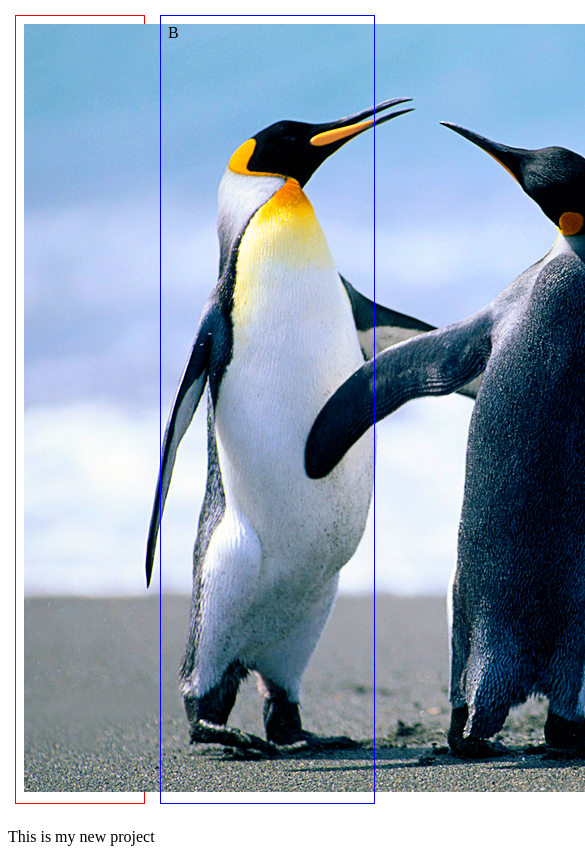
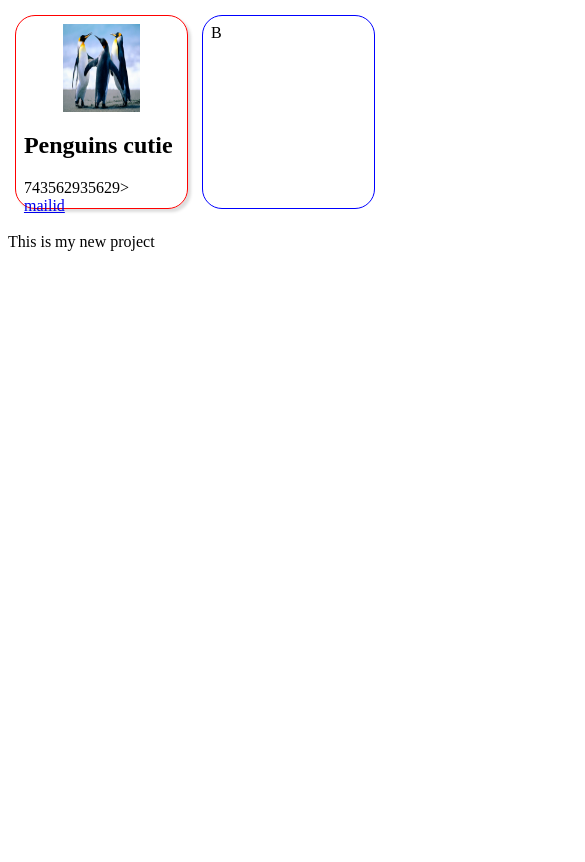
Before and after one commit to indhu-B3/indhu, a plain HTML site: page index.html in a window 390 px wide. Shown: the top 862 px of the page, 585 px wide, since content can reach past the window. Drawn offline with Linux system fonts and the light colour scheme.

Commit message:
addinganotherone

```diff
--- a/index.html
+++ b/index.html
@@ -3,12 +3,16 @@
   <head>
     <meta charset="utf-8">
     <title></title>
+    <meta name="viewport" content="width=device-width,initial-scale=1">
     <link  rel="stylesheet" href="myfile.css">
   </head>
   <body>
     <div class="parent">
       <div class="childOne">
-        <img src="image.jpg.jpg" alt="one pic">
+        <img src="image.jpg" alt="one pic" width="50%" height="50%" align="center">
+        <h2>Penguins cutie</h2>
+        <p>743562935629><br>
+          <a href="mailto:indhuyelineni14@gmail.com">mailid</a>
       </div>
         <div class="childTwo">B</div>
       </div>
--- a/myfile.css
+++ b/myfile.css
@@ -9,10 +9,44 @@
   padding:2%;
   border:1px solid red;
   margin:2%;
+  box-shadow:3px 3px 3px #ddd;
+  border-radius:20px;
 }
 .childTwo{
   width:70%;
   padding:2%;
   border:1px solid blue;
   margin:2%;
+  border-radius:20px;
 }
+img{
+  display:block;
+  margin-left:auto;
+  margin-right:auto;
+}
+/*for small screen mobiles*/
+@media only screen and (min-width:320px) and (max-width:480px){
+  .parent
+  {
+    display:flex;
+    flex-direction:row;
+    justify-content:center;
+  }
+  .childOne{
+    width:90%;
+    padding:2%;
+    border:1px solid red;
+    margin:2%;
+    box-shadow:3px 3px 3px #ddd;
+    border-radius:20px;
+  }
+  .childTwo{
+    width:90%;
+    padding:2%;
+    border:1px solid blue;
+    margin:2%;
+    border-radius:20px;
+  }
+
+
+}
```
Also changed, not shown: image.jpg (renamed from image.jpg.jpg).
